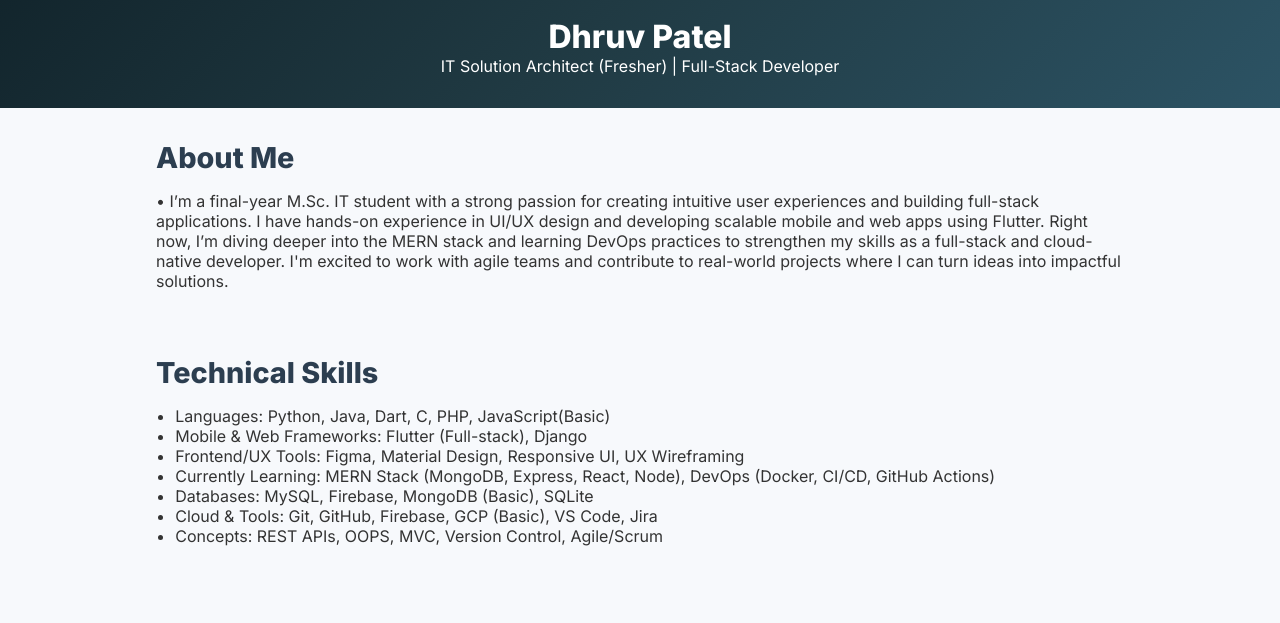
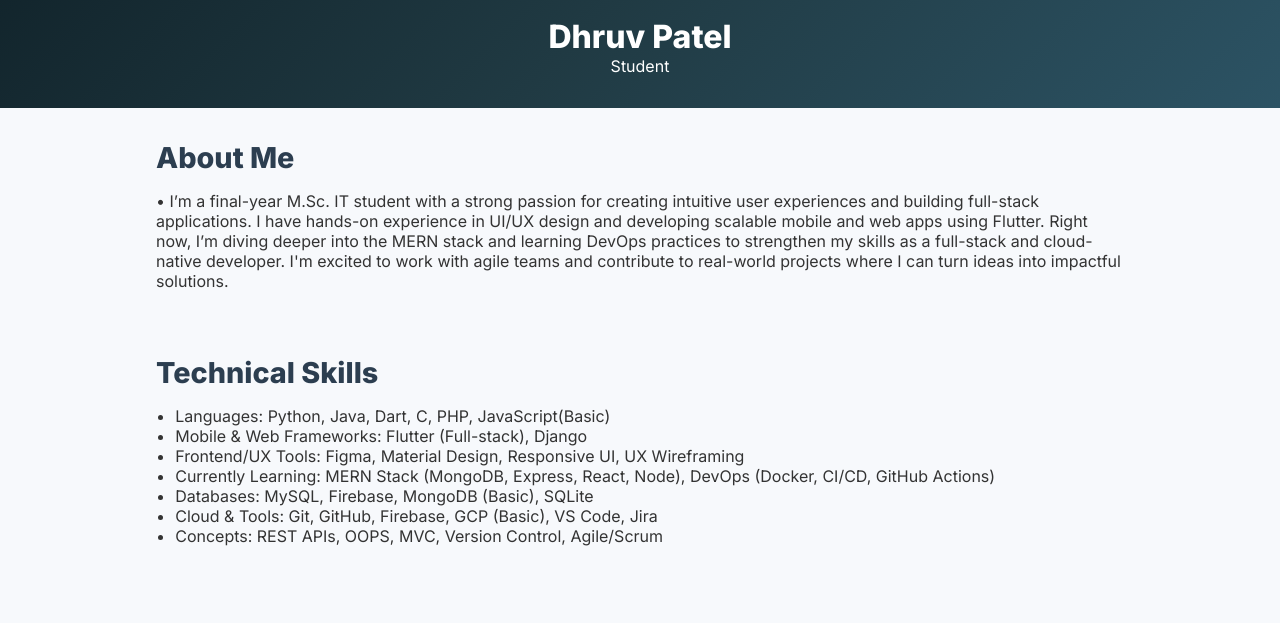
Before and after one commit to dhruvpatel45/Aboutme, a plain HTML site: page index.html in a window 1280 px wide. Shown: the part 155-778 px from the top of the page. Drawn offline with Linux system fonts and the light colour scheme.

Commit message:
Update index.html

```diff
--- a/index.html
+++ b/index.html
@@ -151,7 +151,7 @@
   <header>
     <img src="Dhruv_Patel.jpg" alt="Dhruv Patel">
     <h1>Dhruv Patel</h1>
-    <p>IT Solution Architect (Fresher) | Full-Stack Developer </p>
+    <p>Student </p>
   </header>
 
   <section>
```
